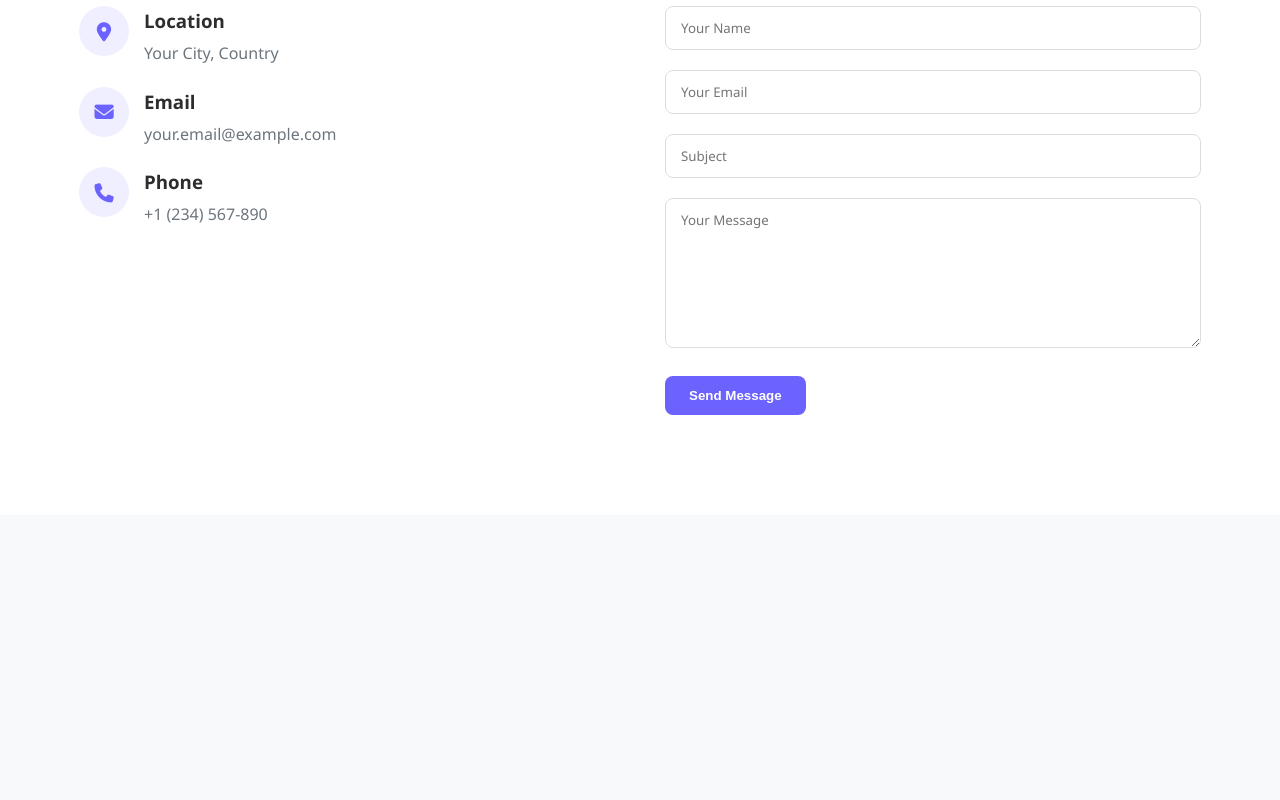
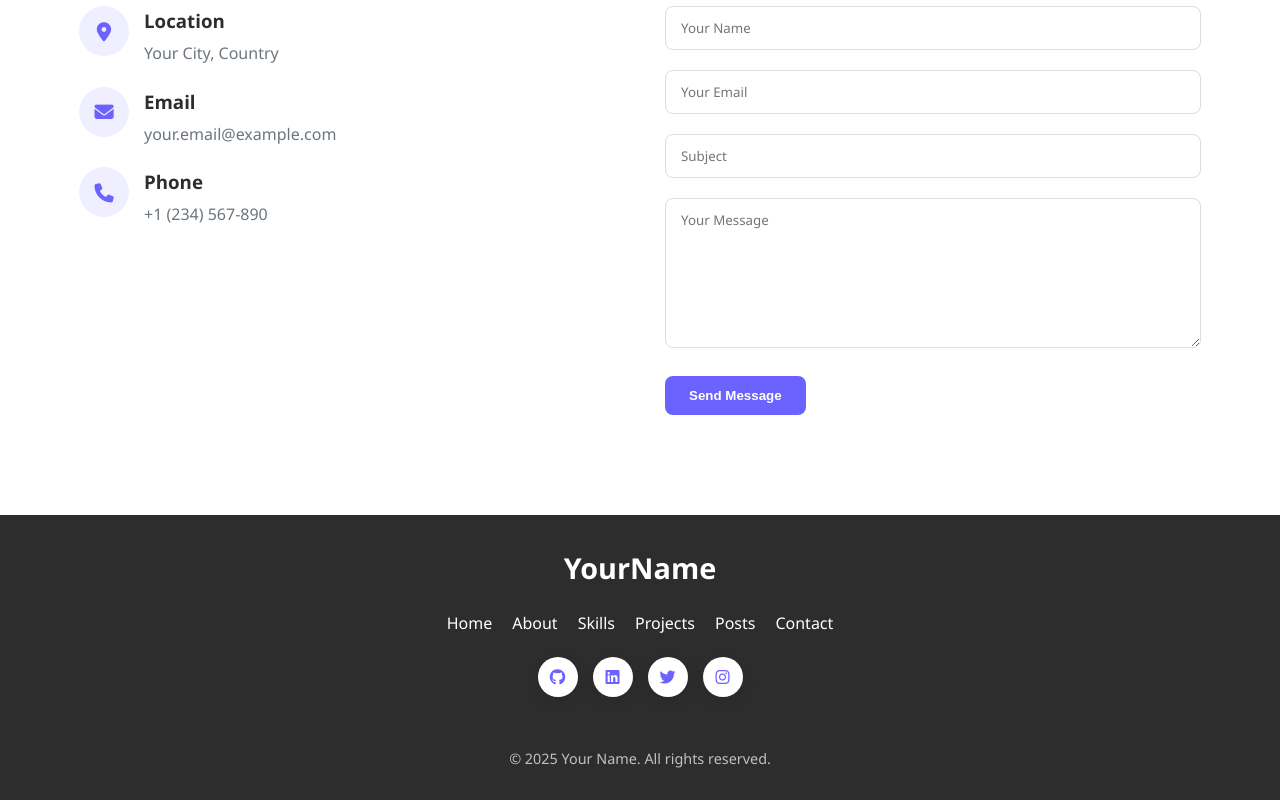
Before and after one commit to AkashKumarGupta1998/deep08, a plain HTML site: page index.html in a window 1280 px wide. Shown: the part 3674-4474 px from the top of the page. Before the commit the page ends 4189 px from the top, so only its background shows below. Drawn offline with Linux system fonts and the light colour scheme.

Commit message:
Update index.html

```diff
--- a/index.html
+++ b/index.html
@@ -343,5 +343,31 @@
                 </div>
             </div>
         </section>
+        <footer>
+        <div class="container">
+            <div class="footer-content">
+                <div class="footer-logo">YourName</div>
+                <div class="footer-links">
+                    <a href="#home">Home</a>
+                    <a href="#about">About</a>
+                    <a href="#skills">Skills</a>
+                    <a href="#projects">Projects</a>
+                    <a href="#posts">Posts</a>
+                    <a href="#contact">Contact</a>
+                </div>
+                <div class="social-links">
+                    <a href="#"><i class="fab fa-github"></i></a>
+                    <a href="#"><i class="fab fa-linkedin"></i></a>
+                    <a href="#"><i class="fab fa-twitter"></i></a>
+                    <a href="#"><i class="fab fa-instagram"></i></a>
+                </div>
+                <p class="copyright">&copy; <span id="year"></span> Your Name. All rights reserved.</p>
+            </div>
+        </div>
+    </footer>
+        <script>
+        // Update copyright year
+        document.getElementById('year').textContent = new Date().getFullYear();
+    </script>
 </body>
 </html>
```
